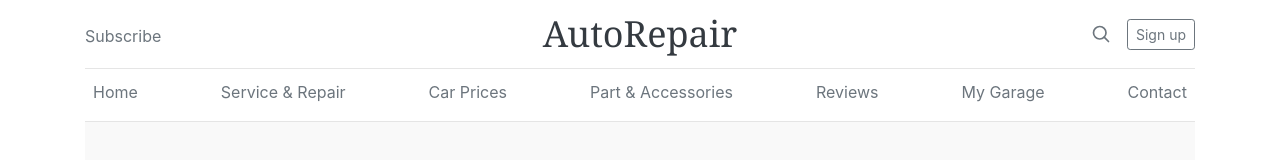
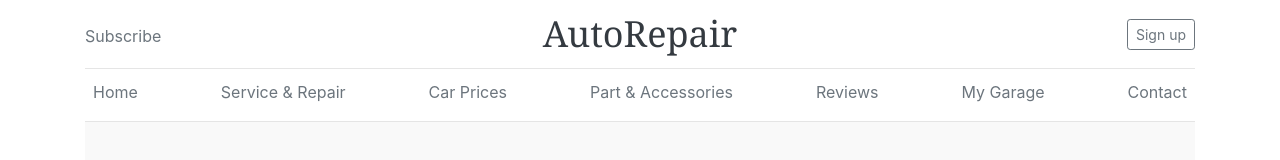
Before and after one commit to SandeepMirok/RepairBoss, a React (Create React App) app: page / in a window 1280 px wide. Shown: the top 160 px of the page. Built offline with nearby package versions, Linux system fonts and the light colour scheme; a web font is replaced by a local one.

Commit message:
Fixed erreos

```diff
--- a/src/Home.jsx
+++ b/src/Home.jsx
@@ -4,7 +4,7 @@ import "./Home.css";
 class Home extends Component {
   render() {
     return (
-      <div class="container">
+      <div className="container">
         <header className="blog-header py-3">
           <div className="row flex-nowrap justify-content-between align-items-center">
             <div className="col-4 pt-1">
@@ -18,23 +18,6 @@ class Home extends Component {
               </a>
             </div>
             <div className="col-4 d-flex justify-content-end align-items-center">
-              <a className="text-muted" href="">
-                <svg
-                  xmlns="http://www.w3.org/2000/svg"
-                  width="20"
-                  height="20"
-                  viewBox="0 0 24 24"
-                  fill="none"
-                  stroke="currentColor"
-                  stroke-width="2"
-                  stroke-linecap="round"
-                  stroke-linejoin="round"
-                  className="mx-3"
-                >
-                  <circle cx="10.5" cy="10.5" r="7.5" />
-                  <line x1="21" y1="21" x2="15.8" y2="15.8" />
-                </svg>
-              </a>
               <a className="btn btn-sm btn-outline-secondary" href="">
                 Sign up
               </a>
```
